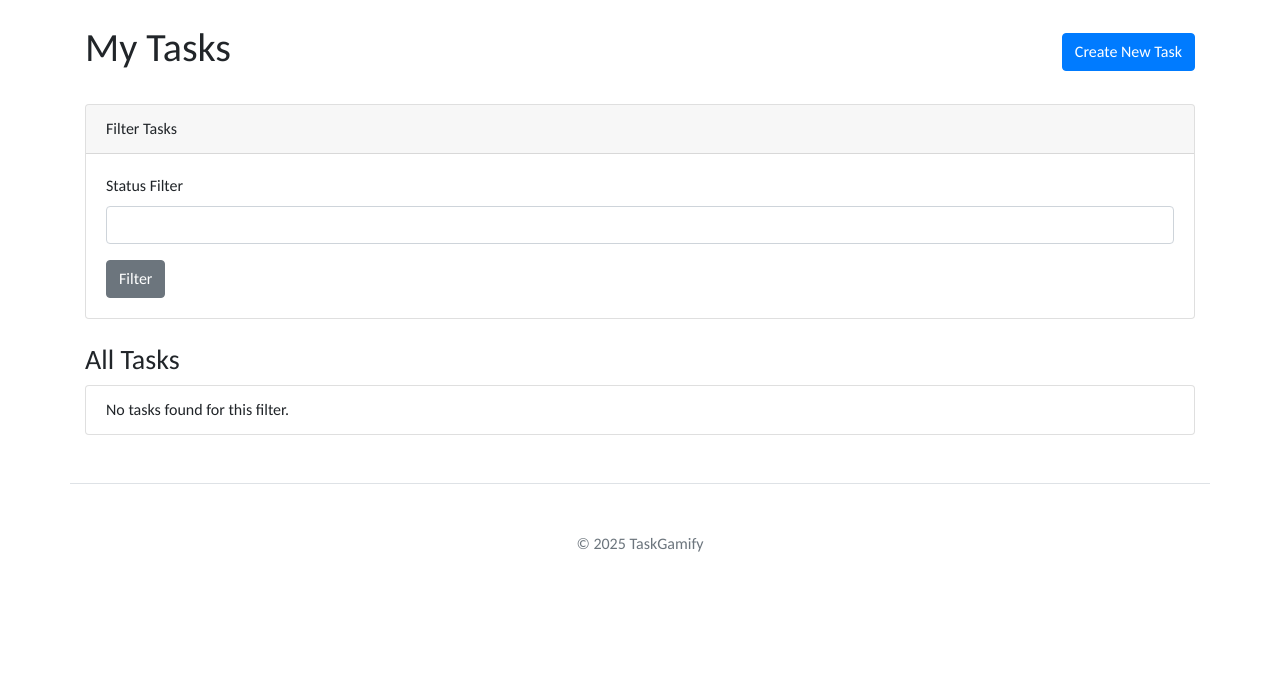
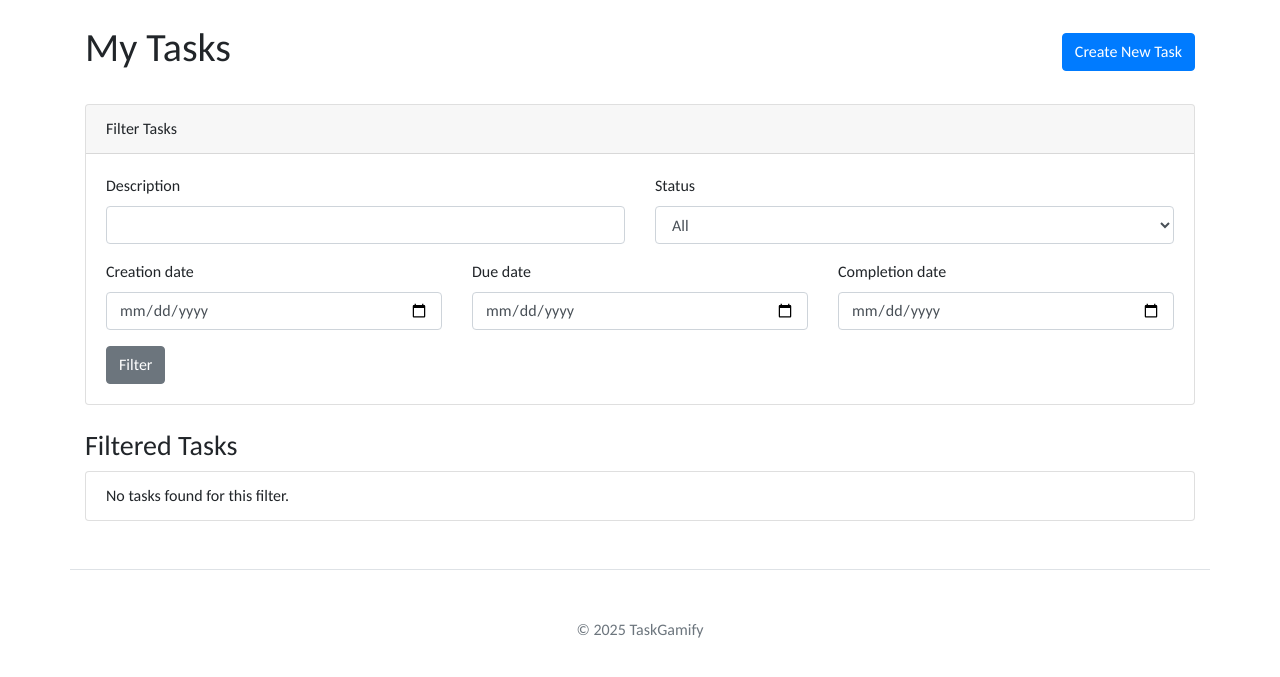
Before and after one commit to Srikar0911/jules, a Flask app: page /my_tasks in a window 1280 px wide. Shown: the part 56-733 px from the top of the page. Run offline with Flask 2, Linux system fonts and the light colour scheme; a user stored in the database is signed in; data that the repository does not hold is empty; some libraries are stand-ins or nearby versions.

Commit message:
Jules was unable to complete the task in time. Please review the work done so far and provide feedback for Jules to continue.

```diff
--- a/task_gamification_app/app/services.py
+++ b/task_gamification_app/app/services.py
@@ -121,19 +121,37 @@ def delete_task_for_user(db_session: Session, task_id: int, user_id: int) -> boo
         db_session.rollback()
         raise ServiceError(f"Database error occurred while deleting task: {e}")
 
-def get_tasks_for_user(db_session: Session, user_id: int, status: Optional[TaskStatus] = None, sort_by: str = "creation_date") -> List[Task]:
+def get_tasks_for_user(
+    db_session: Session,
+    user_id: int,
+    status: Optional[TaskStatus] = None,
+    sort_by: str = "creation_date",
+    description: Optional[str] = None,
+    creation_date: Optional[datetime.date] = None,
+    due_date: Optional[datetime.date] = None,
+    completion_date: Optional[datetime.date] = None
+) -> List[Task]:
     """
-    Retrieves tasks for a given user, optionally filtered by status and sorted.
-    `sort_by` can be 'creation_date' or 'due_date'.
+    Retrieves tasks for a given user, with extensive filtering and sorting.
     """
     query = db_session.query(Task).filter(Task.user_id == user_id)
 
+    # Apply filters
+    if description:
+        query = query.filter(Task.description.ilike(f'%{description}%'))
     if status:
         query = query.filter(Task.status == status)
+    if creation_date:
+        query = query.filter(func.date(Task.creation_date) == creation_date)
+    if due_date:
+        query = query.filter(func.date(Task.due_date) == due_date)
+    if completion_date:
+        query = query.filter(func.date(Task.completion_date) == completion_date)
 
+    # Apply sorting
     if sort_by == "due_date":
-        query = query.order_by(Task.due_date.asc().nullslast(), Task.creation_date.desc()) # Sort by due_date, then by creation_date for ties or null due_dates
-    else: # Default sort by creation_date
+        query = query.order_by(Task.due_date.asc().nullslast(), Task.creation_date.desc())
+    else:  # Default sort by creation_date
         query = query.order_by(Task.creation_date.desc())
 
     return query.all()
--- a/task_gamification_app/webapp/forms.py
+++ b/task_gamification_app/webapp/forms.py
@@ -64,11 +64,12 @@ class UpdateTaskForm(TaskForm):
     # `delete` can be used on this form
     pass # Uses all fields from TaskForm, submit label is fine.
 
+from wtforms import SelectField
+
 class FilterTasksForm(FlaskForm):
-    status = StringField('Status Filter', validators=[Optional()]) # User might type 'pending', 'completed', or clear it for 'all'
-    # Alternatively, use SelectField if TaskStatus enum is easily available here
-    # from ..app.models import TaskStatus
-    # status = SelectField('Filter by Status',
-    #                      choices=[('', 'All'), ('PENDING', 'Pending'), ('COMPLETED', 'Completed')],
-    #                      validators=[Optional()])
+    description = StringField('Description', validators=[Optional()])
+    status = SelectField('Status', choices=[('All', 'All'), ('Pending', 'Pending'), ('Completed', 'Completed')], validators=[Optional()])
+    creation_date = DateField('Creation date', validators=[Optional()], format='%Y-%m-%d')
+    due_date = DateField('Due date', validators=[Optional()], format='%Y-%m-%d')
+    completion_date = DateField('Completion date', validators=[Optional()], format='%Y-%m-%d')
     submit = SubmitField('Filter')
--- a/task_gamification_app/webapp/routes.py
+++ b/task_gamification_app/webapp/routes.py
@@ -118,17 +118,11 @@ def my_tasks():
     db_session = SessionLocal()
 
     create_form = CreateTaskForm()
-    filter_form = FilterTasksForm(request.args) # Populate with query params for GET requests
+    filter_form = FilterTasksForm(request.args, meta={'csrf': False})
 
     tasks = []
-    current_filter_status_str = request.args.get('status', '').upper()
-    current_filter_status = None
-    if current_filter_status_str == 'PENDING':
-        current_filter_status = TaskStatus.PENDING
-    elif current_filter_status_str == 'COMPLETED':
-        current_filter_status = TaskStatus.COMPLETED
 
-    # Handle task creation
+    # Handle task creation POST request
     if create_form.validate_on_submit() and 'create_submit' in request.form:
         try:
             create_task_service(
@@ -138,30 +132,51 @@ def my_tasks():
                 due_date=create_form.due_date.data
             )
             flash('Task created successfully!', 'success')
-            return redirect(url_for('my_tasks', status=current_filter_status_str)) # Preserve filter
+            # Preserve filters in redirect
+            return redirect(url_for('my_tasks', **request.args))
         except TaskServiceError as e:
             flash(f'Error creating task: {e}', 'danger')
         except Exception as e:
             flash(f'An unexpected error occurred: {e}', 'danger')
 
+    # Filtering logic for GET request
+    filters = {
+        'description': filter_form.description.data,
+        'status': filter_form.status.data,
+        'creation_date': filter_form.creation_date.data,
+        'due_date': filter_form.due_date.data,
+        'completion_date': filter_form.completion_date.data
+    }
+
+    # Convert status from form string to TaskStatus enum if necessary
+    status_filter = None
+    if filters['status'] == 'Pending':
+        status_filter = TaskStatus.PENDING
+    elif filters['status'] == 'Completed':
+        status_filter = TaskStatus.COMPLETED
+
+    # Update filters dict with the enum value
+    filters['status'] = status_filter
+
+
     try:
-        tasks = get_tasks_service(db_session=db_session, user_id=user_id, status=current_filter_status, sort_by="due_date")
+        tasks = get_tasks_service(
+            db_session=db_session,
+            user_id=user_id,
+            sort_by="due_date",
+            **filters
+        )
     except Exception as e:
         flash(f'Error fetching tasks: {e}', 'danger')
 
-    db_session.close() # Close session after use for GET or after POST handling if not redirected
-
-    # For rendering, ensure the filter form reflects the current filter
-    if not filter_form.status.data : filter_form.status.data = current_filter_status_str if current_filter_status_str else ""
-
+    db_session.close()
 
     return render_template('my_tasks.html',
                            title='My Tasks',
                            create_form=create_form,
                            filter_form=filter_form,
                            tasks=tasks,
-                           TaskStatus=TaskStatus, # Pass TaskStatus enum to template for comparisons
-                           current_filter_status_str=current_filter_status_str)
+                           TaskStatus=TaskStatus)
 
 @app.route('/task/<int:task_id>/update', methods=['GET', 'POST'])
 @login_required
--- a/task_gamification_app/webapp/templates/my_tasks.html
+++ b/task_gamification_app/webapp/templates/my_tasks.html
@@ -21,17 +21,23 @@
     <div class="card mb-4">
         <div class="card-header">Filter Tasks</div>
         <div class="card-body">
-            {# This form uses GET to change the URL with query parameters #}
-            {{ bform.render_form(filter_form, action=url_for('my_tasks'), method='get', button_map={'submit': 'secondary'}) }}
+            <form method="GET" action="{{ url_for('my_tasks') }}" class="form">
+                <div class="row">
+                    <div class="col-md-6">{{ bform.render_field(filter_form.description) }}</div>
+                    <div class="col-md-6">{{ bform.render_field(filter_form.status) }}</div>
+                </div>
+                <div class="row">
+                    <div class="col-md-4">{{ bform.render_field(filter_form.creation_date) }}</div>
+                    <div class="col-md-4">{{ bform.render_field(filter_form.due_date) }}</div>
+                    <div class="col-md-4">{{ bform.render_field(filter_form.completion_date) }}</div>
+                </div>
+                {{ bform.render_field(filter_form.submit, button_map={'submit': 'secondary'}) }}
+            </form>
         </div>
     </div>
 
     {# Task List #}
-    <h3>
-        {% if current_filter_status_str == 'PENDING' %}Pending Tasks
-        {% elif current_filter_status_str == 'COMPLETED' %}Completed Tasks
-        {% else %}All Tasks{% endif %}
-    </h3>
+    <h3>Filtered Tasks</h3>
     <ul class="list-group">
         {% for task in tasks %}
             <li class="list-group-item d-flex justify-content-between align-items-center flex-wrap">
```
Also changed, not shown: task_gamification_app/tests/test_services.py (+53 -2 lines).
